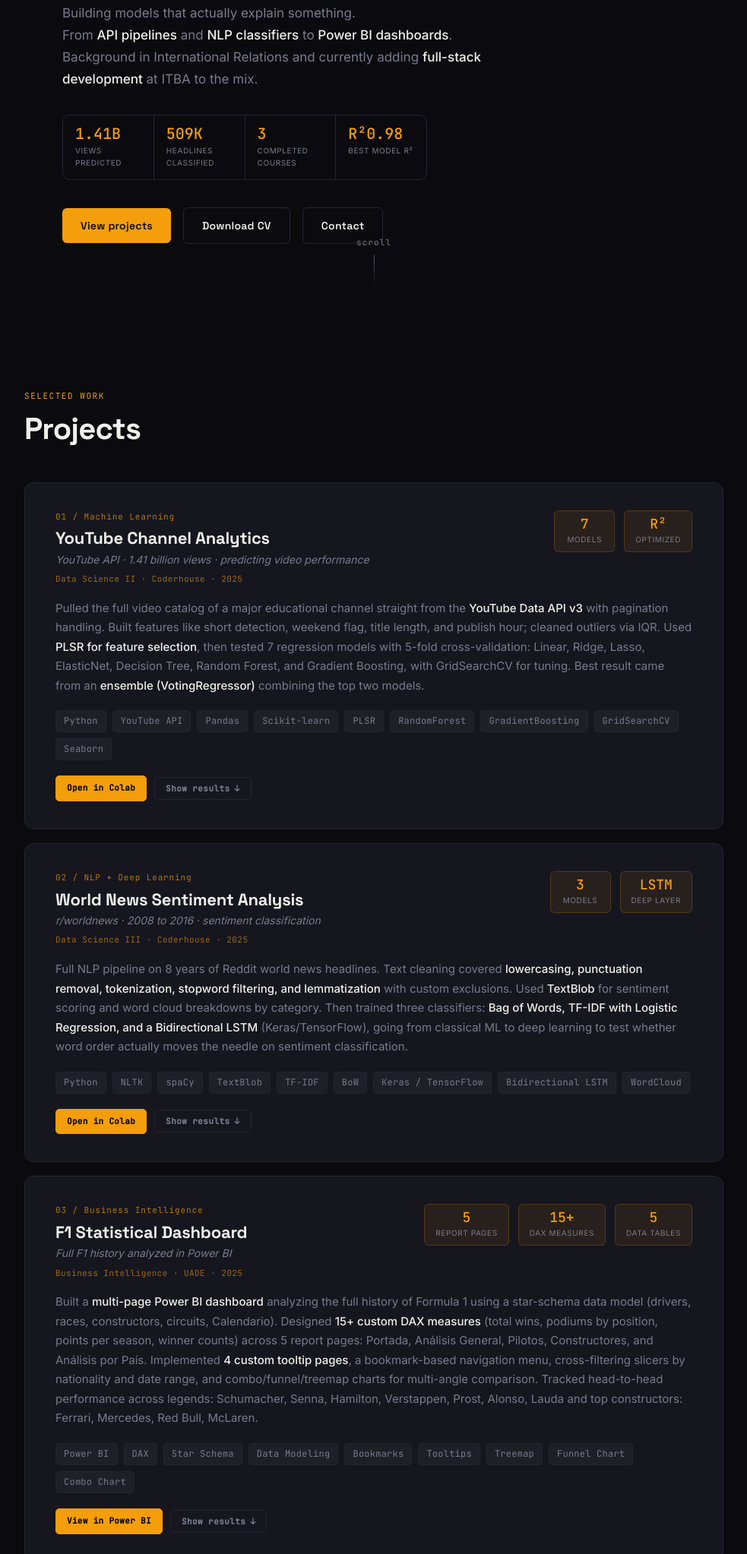
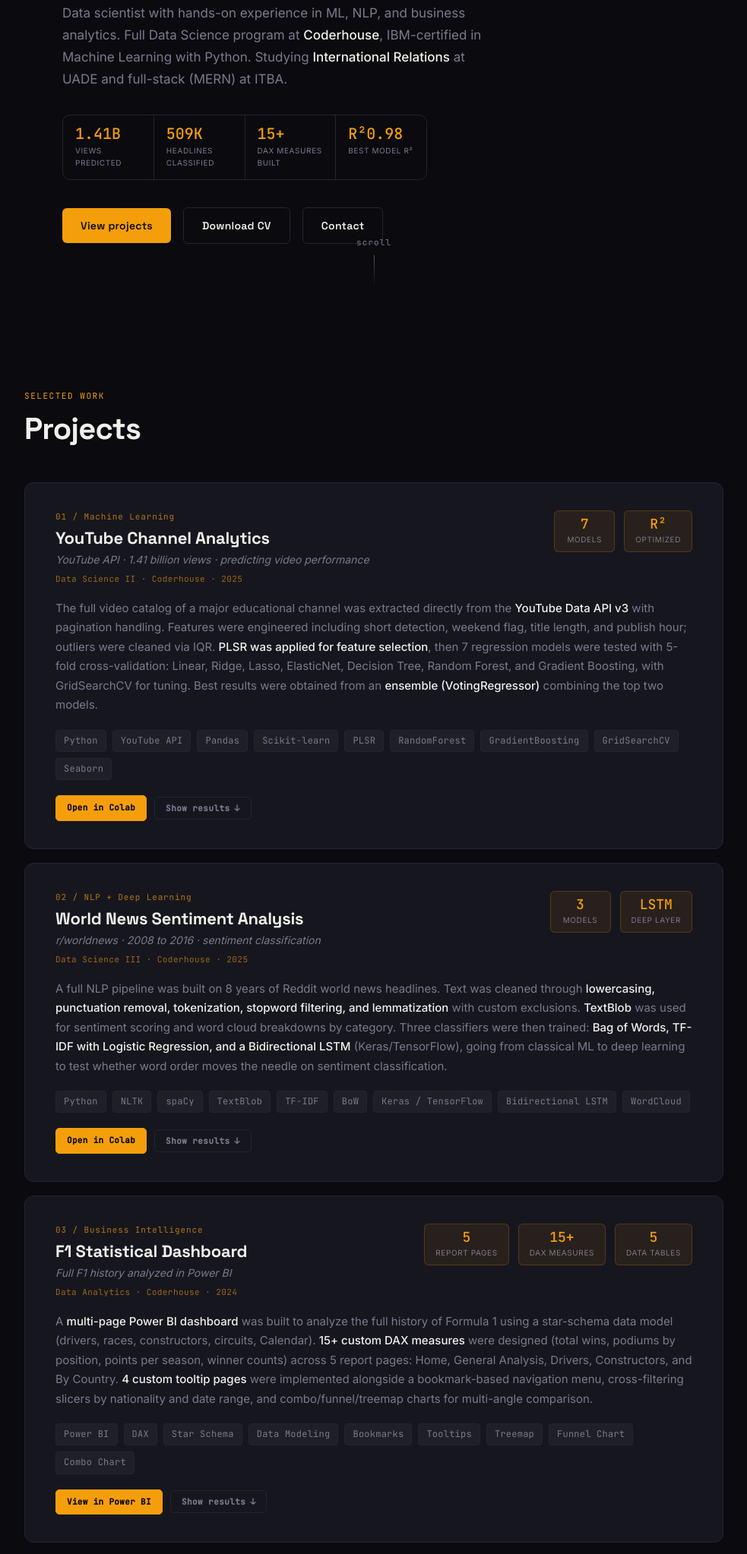
Before and after one commit to DanteLamorte/portfolio, a plain HTML site: page index.html in a window 1280 px wide. Shown: the part 387-2433 px from the top of the page at 76% size, without its empty margins (148-1131 px from the left). Drawn offline with Linux system fonts and the light colour scheme.

Commit message:
about details + image update

```diff
--- a/index.html
+++ b/index.html
@@ -10,6 +10,9 @@
 <meta property="og:description" content="Data Scientist specializing in Python, machine learning, NLP, and Power BI. Portfolio of end-to-end ML pipelines and BI dashboards.">
 <meta property="og:type" content="website">
 <meta property="og:url" content="https://dantelamorte.github.io">
+<meta property="og:image" content="https://dantelamorte.github.io/media/portada.png">
+<meta property="og:image:width" content="1200">
+<meta property="og:image:height" content="630">
 <link rel="preconnect" href="https://fonts.googleapis.com">
 <link href="https://fonts.googleapis.com/css2?family=Space+Grotesk:wght@300;400;500;600;700&family=Inter:wght@300;400;500&family=JetBrains+Mono:wght@400;500&display=swap" rel="stylesheet">
 <style>
@@ -526,7 +529,7 @@
     display: grid;
     grid-template-columns: 1fr 1fr;
     gap: 40px;
-    align-items: center;
+    align-items: start;
   }
 
   .about-text {
@@ -1047,8 +1050,8 @@
         <span class="hero-stat-label" data-i18n="hero_stat2_label">Headlines classified</span>
       </div>
       <div class="hero-stat">
-        <span class="hero-stat-value" data-count="3" data-suffix="">3</span>
-        <span class="hero-stat-label" data-i18n="hero_stat3_label">Completed courses</span>
+        <span class="hero-stat-value" data-count="15" data-suffix="+">15+</span>
+        <span class="hero-stat-label" data-i18n="hero_stat3_label">DAX measures built</span>
       </div>
       <div class="hero-stat">
         <span class="hero-stat-value">R²0.98</span>
@@ -1341,7 +1344,7 @@
           <p class="project-index" data-i18n="proj3_index">03 / Business Intelligence</p>
           <h3 class="project-title">F1 Statistical Dashboard</h3>
           <p class="project-subtitle" data-i18n="proj3_subtitle">Full F1 history analyzed in Power BI</p>
-          <p style="font-family:var(--mono);font-size:11px;color:var(--accent);opacity:0.6;margin-top:6px;letter-spacing:0.04em;">Business Intelligence · UADE · 2025</p>
+          <p style="font-family:var(--mono);font-size:11px;color:var(--accent);opacity:0.6;margin-top:6px;letter-spacing:0.04em;">Data Analytics · Coderhouse · 2024</p>
         </div>
         <div class="project-metrics">
           <div class="metric">
@@ -1398,7 +1401,7 @@
 
               <!-- Bookmark nav tabs -->
               <div style="display:flex;background:#100f1e;border-bottom:1px solid #2a2840;overflow-x:auto;">
-                <button onclick="pbiSwitch('portada')" id="pbi-tab-portada" style="background:rgba(167,139,250,0.12);border:none;border-bottom:2px solid #A78BFA;padding:9px 16px;font-size:11px;font-family:var(--mono);color:#A78BFA;cursor:pointer;white-space:nowrap;transition:all 0.15s;">Portada</button>
+                <button onclick="pbiSwitch('portada')" id="pbi-tab-portada" data-i18n="pbi_tab_portada" style="background:rgba(167,139,250,0.12);border:none;border-bottom:2px solid #A78BFA;padding:9px 16px;font-size:11px;font-family:var(--mono);color:#A78BFA;cursor:pointer;white-space:nowrap;transition:all 0.15s;">Home</button>
                 <button onclick="pbiSwitch('general')" id="pbi-tab-general" data-i18n="pbi_tab_general" style="background:none;border:none;border-bottom:2px solid transparent;padding:9px 16px;font-size:11px;font-family:var(--mono);color:#555;cursor:pointer;white-space:nowrap;transition:all 0.15s;">General Analysis</button>
                 <button onclick="pbiSwitch('pilotos')" id="pbi-tab-pilotos" data-i18n="pbi_tab_pilotos" style="background:none;border:none;border-bottom:2px solid transparent;padding:9px 16px;font-size:11px;font-family:var(--mono);color:#555;cursor:pointer;white-space:nowrap;transition:all 0.15s;">Drivers</button>
                 <button onclick="pbiSwitch('constructores')" id="pbi-tab-constructores" data-i18n="pbi_tab_constructores" style="background:none;border:none;border-bottom:2px solid transparent;padding:9px 16px;font-size:11px;font-family:var(--mono);color:#555;cursor:pointer;white-space:nowrap;transition:all 0.15s;">Constructors</button>
@@ -1631,11 +1634,11 @@
           <div>
             <p class="expand-section-title" data-i18n="proj3_r2_title">Data model · tables &amp; relationships (star schema)</p>
             <div class="sentiment-row">
-              <div class="sent-block" style="min-width:130px;flex:1;"><span class="sent-val" style="color:var(--accent);font-size:15px;">drivers</span><span class="sent-label">Piloto · driverRef · nationality</span></div>
-              <div class="sent-block" style="min-width:130px;flex:1;"><span class="sent-val" style="color:var(--accent);font-size:15px;">races</span><span class="sent-label">Fecha · country · circuit</span></div>
-              <div class="sent-block" style="min-width:130px;flex:1;"><span class="sent-val" style="color:var(--accent);font-size:15px;">constructors</span><span class="sent-label">Constructor · nationality</span></div>
-              <div class="sent-block" style="min-width:130px;flex:1;"><span class="sent-val" style="color:var(--accent);font-size:15px;">circuits</span><span class="sent-label">Circuito · country</span></div>
-              <div class="sent-block" style="min-width:130px;flex:1;"><span class="sent-val" style="color:var(--accent);font-size:15px;">Calendario</span><span class="sent-label">Date table · jerarquía</span></div>
+              <div class="sent-block" style="min-width:130px;flex:1;"><span class="sent-val" style="color:var(--accent);font-size:15px;">drivers</span><span class="sent-label" data-i18n="pbi_col_drivers">Driver · driverRef · nationality</span></div>
+              <div class="sent-block" style="min-width:130px;flex:1;"><span class="sent-val" style="color:var(--accent);font-size:15px;">races</span><span class="sent-label" data-i18n="pbi_col_races">Date · country · circuit</span></div>
+              <div class="sent-block" style="min-width:130px;flex:1;"><span class="sent-val" style="color:var(--accent);font-size:15px;">constructors</span><span class="sent-label" data-i18n="pbi_col_constructors">Constructor · nationality</span></div>
+              <div class="sent-block" style="min-width:130px;flex:1;"><span class="sent-val" style="color:var(--accent);font-size:15px;">circuits</span><span class="sent-label" data-i18n="pbi_col_circuits">Circuit · country</span></div>
+              <div class="sent-block" style="min-width:130px;flex:1;"><span class="sent-val" style="color:var(--accent);font-size:15px;" data-i18n="pbi_table_calendario">Calendario</span><span class="sent-label" data-i18n="pbi_col_calendario">Date table · hierarchy</span></div>
             </div>
           </div>
 
@@ -1844,15 +1847,12 @@
   <p class="section-label" data-i18n="section_about_label">Background</p>
   <h2 class="section-title" data-i18n="section_about_title">About</h2>
 
+  <p class="about-text" data-i18n-html="about_text" style="max-width:680px;margin-bottom:40px;">
+    Guided by a drive to use data to measure, understand, and explain the complex problems that shape today's world.<br><br>
+    Freelance data analyst, applying ML models and statistical analysis to real decisions.
+  </p>
+
   <div class="about-grid">
-    <div>
-      <p class="about-text" data-i18n-html="about_text">
-        Based in Buenos Aires. I build data systems end to end: API extraction, feature engineering, ensemble models, Power BI dashboards. Always focused on what the data actually answers, not just the metric.<br><br>
-        Studying <strong>International Relations</strong> at UADE means I actually read the context around a dataset, not just the numbers. That's what shaped the World News NLP project: understanding why certain headlines dominate matters as much as what the classifier gets right.<br><br>
-        Currently learning <strong>full-stack web development</strong> at ITBA. Freelance analytical work for marketing clients on the side.
-      </p>
-    </div>
-
     <div>
       <p data-i18n="about_edu_title" style="font-family: var(--sans); font-size: 13px; font-weight: 600; color: var(--accent); text-transform: uppercase; letter-spacing: 0.08em; margin-bottom: 16px;">Education</p>
       <div class="cert-list">
@@ -1884,8 +1884,10 @@
           </div>
         </div>
       </div>
-
-      <p data-i18n="about_cert_title" style="font-family: var(--sans); font-size: 13px; font-weight: 600; color: var(--accent); text-transform: uppercase; letter-spacing: 0.08em; margin-top: 28px; margin-bottom: 16px;">Certifications</p>
+    </div>
+
+    <div>
+      <p data-i18n="about_cert_title" style="font-family: var(--sans); font-size: 13px; font-weight: 600; color: var(--accent); text-transform: uppercase; letter-spacing: 0.08em; margin-bottom: 16px;">Certifications</p>
       <div class="cert-list">
         <div class="cert-item">
           <div class="cert-icon" style="background:#fff;overflow:hidden;">
@@ -2234,13 +2236,10 @@
       nav_contact: 'Contact',
       // Hero
       hero_eyebrow: 'Data Scientist · Buenos Aires',
-      hero_bio: `Building models that actually explain something.<br>
-        From <strong>API pipelines</strong> and <strong>NLP classifiers</strong> to
-        <strong>Power BI dashboards</strong>. Background in International Relations
-        and currently adding <strong>full-stack development</strong> at ITBA to the mix.`,
+      hero_bio: `Data scientist with hands-on experience in ML, NLP, and business analytics. Full Data Science program at <strong>Coderhouse</strong>, IBM-certified in Machine Learning with Python. Studying <strong>International Relations</strong> at UADE and full-stack (MERN) at ITBA.`,
       hero_stat1_label: 'Views predicted',
       hero_stat2_label: 'Headlines classified',
-      hero_stat3_label: 'Completed courses',
+      hero_stat3_label: 'DAX measures built',
       hero_stat4_label: 'Best model R²',
       hero_btn_projects: 'View projects',
       hero_btn_cv: 'Download CV',
@@ -2251,14 +2250,14 @@
       // Project 01
       proj1_index: '01 / Machine Learning',
       proj1_subtitle: 'YouTube API · 1.41 billion views · predicting video performance',
-      proj1_desc: `Pulled the full video catalog of a major educational channel straight from the <strong>YouTube Data API v3</strong> with pagination handling. Built features like short detection, weekend flag, title length, and publish hour; cleaned outliers via IQR. Used <strong>PLSR for feature selection</strong>, then tested 7 regression models with 5-fold cross-validation: Linear, Ridge, Lasso, ElasticNet, Decision Tree, Random Forest, and Gradient Boosting, with GridSearchCV for tuning. Best result came from an <strong>ensemble (VotingRegressor)</strong> combining the top two models.`,
+      proj1_desc: `The full video catalog of a major educational channel was extracted directly from the <strong>YouTube Data API v3</strong> with pagination handling. Features were engineered including short detection, weekend flag, title length, and publish hour; outliers were cleaned via IQR. <strong>PLSR was applied for feature selection</strong>, then 7 regression models were tested with 5-fold cross-validation: Linear, Ridge, Lasso, ElasticNet, Decision Tree, Random Forest, and Gradient Boosting, with GridSearchCV for tuning. Best results were obtained from an <strong>ensemble (VotingRegressor)</strong> combining the top two models.`,
       proj1_r1_title: 'Dataset · Extra History (YouTube channel)',
       proj1_r2_title: 'Feature Selection · PLSR (variable weights)',
       proj1_r3_title: '7-model comparison (5-fold cross-validation)',
       // Project 02
       proj2_index: '02 / NLP + Deep Learning',
       proj2_subtitle: 'r/worldnews · 2008 to 2016 · sentiment classification',
-      proj2_desc: `Full NLP pipeline on 8 years of Reddit world news headlines. Text cleaning covered <strong>lowercasing, punctuation removal, tokenization, stopword filtering, and lemmatization</strong> with custom exclusions. Used <strong>TextBlob</strong> for sentiment scoring and word cloud breakdowns by category. Then trained three classifiers: <strong>Bag of Words, TF-IDF with Logistic Regression, and a Bidirectional LSTM</strong> (Keras/TensorFlow), going from classical ML to deep learning to test whether word order actually moves the needle on sentiment classification.`,
+      proj2_desc: `A full NLP pipeline was built on 8 years of Reddit world news headlines. Text was cleaned through <strong>lowercasing, punctuation removal, tokenization, stopword filtering, and lemmatization</strong> with custom exclusions. <strong>TextBlob</strong> was used for sentiment scoring and word cloud breakdowns by category. Three classifiers were then trained: <strong>Bag of Words, TF-IDF with Logistic Regression, and a Bidirectional LSTM</strong> (Keras/TensorFlow), going from classical ML to deep learning to test whether word order moves the needle on sentiment classification.`,
       proj2_r1_title: 'Sentiment distribution · 509,236 headlines (2008-2016)',
       proj2_r2_title: 'Most frequent words · all headlines',
       proj2_r3_title: 'Top words by sentiment (BoW coefficient)',
@@ -2266,14 +2265,14 @@
       // Project 03
       proj3_index: '03 / Business Intelligence',
       proj3_subtitle: 'Full F1 history analyzed in Power BI',
-      proj3_desc: `Built a <strong>multi-page Power BI dashboard</strong> analyzing the full history of Formula 1 using a star-schema data model (drivers, races, constructors, circuits, Calendario). Designed <strong>15+ custom DAX measures</strong> (total wins, podiums by position, points per season, winner counts) across 5 report pages: Portada, Análisis General, Pilotos, Constructores, and Análisis por País. Implemented <strong>4 custom tooltip pages</strong>, a bookmark-based navigation menu, cross-filtering slicers by nationality and date range, and combo/funnel/treemap charts for multi-angle comparison. Tracked head-to-head performance across legends: Schumacher, Senna, Hamilton, Verstappen, Prost, Alonso, Lauda and top constructors: Ferrari, Mercedes, Red Bull, McLaren.`,
+      proj3_desc: `A <strong>multi-page Power BI dashboard</strong> was built to analyze the full history of Formula 1 using a star-schema data model (drivers, races, constructors, circuits, Calendar). <strong>15+ custom DAX measures</strong> were designed (total wins, podiums by position, points per season, winner counts) across 5 report pages: Home, General Analysis, Drivers, Constructors, and By Country. <strong>4 custom tooltip pages</strong> were implemented alongside a bookmark-based navigation menu, cross-filtering slicers by nationality and date range, and combo/funnel/treemap charts for multi-angle comparison.`,
       proj3_r1_title: 'Interactive dashboard · preview',
       proj3_r2_title: 'Data model · tables &amp; relationships (star schema)',
       proj3_r3_title: 'Custom DAX measures (MEDIDAS table)',
       // Project 04
       proj4_index: '04 / Exploratory Analysis + Regression',
       proj4_subtitle: 'EDA and predictive modeling on academic results',
-      proj4_desc: `Dataset of 2,999 students with 19 variables: parental involvement, sleep hours, tutoring sessions, school type, and more. Handled <strong>missing values with mode imputation</strong>, encoded categoricals, and ran <strong>correlation-based feature selection</strong> to cut the noise before modeling. Trained a <strong>Random Forest Regressor</strong> and evaluated with R², MSE, and MAE. Attendance came out as the single strongest predictor by a wide margin. Gender and income level? Near-zero correlation with outcomes in this dataset.`,
+      proj4_desc: `Dataset of 2,999 students with 19 variables: parental involvement, sleep hours, tutoring sessions, school type, and more. <strong>Missing values were handled with mode imputation</strong>, categoricals were encoded, and <strong>correlation-based feature selection</strong> was applied to cut the noise before modeling. A <strong>Random Forest Regressor</strong> was trained and evaluated with R², MSE, and MAE. Attendance came out as the single strongest predictor by a wide margin. Gender and income level showed near-zero correlation with outcomes in this dataset.`,
       proj4_r1_title: 'Correlation with exam result (all variables)',
       proj4_r2_title: 'Model metrics · Random Forest Regressor',
       proj4_r3_title: 'Variables dropped in feature selection (correlation &lt; |0.03|)',
@@ -2295,9 +2294,8 @@
       section_about_title: 'About',
       about_edu_title: 'Education',
       about_cert_title: 'Certifications',
-      about_text: `Based in Buenos Aires. I build data systems end to end: API extraction, feature engineering, ensemble models, Power BI dashboards. Always focused on what the data actually answers, not just the metric.<br><br>
-        Studying <strong>International Relations</strong> at UADE means I actually read the context around a dataset, not just the numbers. That's what shaped the World News NLP project: understanding why certain headlines dominate matters as much as what the classifier gets right.<br><br>
-        Currently learning <strong>full-stack web development</strong> at ITBA. Freelance analytical work for marketing clients on the side.`,
+      about_text: `Guided by a drive to use data to measure, understand, and explain the complex problems that shape today's world.<br><br>
+        Freelance data analyst, applying ML models and statistical analysis to real decisions.`,
       // Contact
       section_contact_label: 'Get in touch',
       contact_title: "Let's work together",
@@ -2308,7 +2306,12 @@
       footer_lang1: 'Spanish (Native)', footer_lang2: 'English (Fluent, FCE Grade A)',
       copy_copied: '✓ Copied!',
       // PBI mockup
-      pbi_tab_general: 'General Analysis', pbi_tab_pilotos: 'Drivers', pbi_tab_constructores: 'Constructors', pbi_tab_paises: 'By Country',
+      pbi_tab_portada: 'Home', pbi_tab_general: 'General Analysis', pbi_tab_pilotos: 'Drivers', pbi_tab_constructores: 'Constructors', pbi_tab_paises: 'By Country',
+      pbi_col_drivers: 'Driver · driverRef · nationality',
+      pbi_col_races: 'Date · country · circuit',
+      pbi_col_constructors: 'Constructor · nationality',
+      pbi_col_circuits: 'Circuit · country',
+      pbi_table_calendario: 'Calendar', pbi_col_calendario: 'Date table · hierarchy',
       pbi_seasons: 'Seasons', pbi_races: 'Races', pbi_drivers: 'Drivers', pbi_countries: 'Countries', pbi_circuits: 'Circuits',
       pbi_year_label: 'Year:', pbi_nat_label: 'Nat.:', pbi_all: 'All',
       pbi_races_per_season: 'Races per season · line chart',
@@ -2340,13 +2343,10 @@
       nav_contact: 'Contacto',
       // Hero
       hero_eyebrow: 'Data Scientist · Buenos Aires',
-      hero_bio: `Construyo modelos que realmente explican algo.<br>
-        Desde <strong>pipelines de APIs</strong> y <strong>clasificadores NLP</strong> hasta
-        <strong>dashboards en Power BI</strong>. Estudié Relaciones Internacionales
-        y actualmente sumo <strong>desarrollo full-stack</strong> en el ITBA.`,
+      hero_bio: `Data scientist con experiencia en ML, NLP y análisis de negocio. Carrera completa de Data Science en <strong>Coderhouse</strong>, certificado en Machine Learning con Python por <strong>IBM</strong>. Relaciones Internacionales en la UADE y full-stack (MERN) en el ITBA, en curso.`,
       hero_stat1_label: 'Vistas predichas',
       hero_stat2_label: 'Titulares clasificados',
-      hero_stat3_label: 'Cursos completados',
+      hero_stat3_label: 'Medidas DAX creadas',
       hero_stat4_label: 'Mejor R² de modelo',
       hero_btn_projects: 'Ver proyectos',
       hero_btn_cv: 'Descargar CV',
@@ -2364,7 +2364,7 @@
       // Project 02
       proj2_index: '02 / NLP + Deep Learning',
       proj2_subtitle: 'r/worldnews · 2008 a 2016 · clasificación de sentimiento',
-      proj2_desc: `Pipeline NLP completo sobre 8 años de titulares de Reddit World News. El preprocesamiento incluyó <strong>minúsculas, eliminación de puntuación, tokenización, filtrado de stopwords y lematización</strong> con exclusiones personalizadas. Se usó <strong>TextBlob</strong> para scoring de sentimiento y nubes de palabras por categoría. Luego se entrenaron tres clasificadores: <strong>Bag of Words, TF-IDF con Regresión Logística y un LSTM Bidireccional</strong> (Keras/TensorFlow), para comparar ML clásico con deep learning en clasificación de sentimiento.`,
+      proj2_desc: `Se construyó un pipeline NLP completo sobre 8 años de titulares de Reddit World News. El preprocesamiento incluyó <strong>minúsculas, eliminación de puntuación, tokenización, filtrado de stopwords y lematización</strong> con exclusiones personalizadas. Se usó <strong>TextBlob</strong> para scoring de sentimiento y nubes de palabras por categoría. Se entrenaron tres clasificadores: <strong>Bag of Words, TF-IDF con Regresión Logística y un LSTM Bidireccional</strong> (Keras/TensorFlow), para comparar ML clásico con deep learning en clasificación de sentimiento.`,
       proj2_r1_title: 'Distribución de sentimiento · 509.236 titulares (2008-2016)',
       proj2_r2_title: 'Palabras más frecuentes · todos los titulares',
       proj2_r3_title: 'Palabras más relevantes por sentimiento (coeficiente BoW)',
@@ -2372,7 +2372,7 @@
       // Project 03
       proj3_index: '03 / Business Intelligence',
       proj3_subtitle: 'Historia completa de la F1 analizada en Power BI',
-      proj3_desc: `Desarrollé un <strong>dashboard multi-página en Power BI</strong> que analiza toda la historia de la Fórmula 1 con un modelo de datos en estrella (drivers, races, constructors, circuits, Calendario). Diseñé <strong>más de 15 medidas DAX personalizadas</strong> (victorias totales, podios por posición, puntos por temporada, cantidad de ganadores) en 5 páginas: Portada, Análisis General, Pilotos, Constructores y Análisis por País. Implementé <strong>4 páginas de tooltips personalizados</strong>, menú de navegación con bookmarks, slicers cruzados por nacionalidad y rango de fechas, y gráficos combo, embudo y treemap.`,
+      proj3_desc: `Se desarrolló un <strong>dashboard multi-página en Power BI</strong> para analizar toda la historia de la Fórmula 1 con un modelo de datos en estrella (drivers, races, constructors, circuits, Calendario). Se diseñaron <strong>más de 15 medidas DAX personalizadas</strong> (victorias totales, podios por posición, puntos por temporada, cantidad de ganadores) en 5 páginas: Portada, Análisis General, Pilotos, Constructores y Análisis por País. Se implementaron <strong>4 páginas de tooltips personalizados</strong>, menú de navegación con bookmarks, slicers cruzados por nacionalidad y rango de fechas, y gráficos combo, embudo y treemap.`,
       proj3_r1_title: 'Dashboard interactivo · preview',
       proj3_r2_title: 'Modelo de datos · tablas y relaciones (esquema estrella)',
       proj3_r3_title: 'Medidas DAX personalizadas (tabla MEDIDAS)',
@@ -2401,9 +2401,8 @@
       section_about_title: 'Sobre mí',
       about_edu_title: 'Educación',
       about_cert_title: 'Certificaciones',
-      about_text: `Basado en Buenos Aires. Construyo sistemas de datos de punta a punta: extracción por API, feature engineering, modelos de ensamble, dashboards en Power BI. Siempre enfocado en lo que los datos realmente responden, no solo en la métrica.<br><br>
-        Estudiar <strong>Relaciones Internacionales</strong> en la UADE me permite leer el contexto detrás de un dataset, no solo los números. Eso marcó el proyecto de NLP sobre noticias: entender por qué ciertos titulares dominan es tan importante como lo que clasifica bien el modelo.<br><br>
-        Actualmente aprendiendo <strong>desarrollo web full-stack</strong> en el ITBA. Trabajo freelance de análisis para clientes de marketing.`,
+      about_text: `Guiado por mi afán de utilizar datos para medir, comprender y explicar las complejas problemáticas que se presentan en el mundo actual.<br><br>
+        Analista de datos freelance, aplicando modelos de ML y análisis estadístico a decisiones reales.`,
       // Contact
       section_contact_label: 'Contacto',
       contact_title: 'Trabajemos juntos',
@@ -2414,7 +2413,12 @@
       footer_lang1: 'Español (Nativo)', footer_lang2: 'Inglés (Fluido, FCE Grade A)',
       copy_copied: '✓ ¡Copiado!',
       // PBI mockup
-      pbi_tab_general: 'Análisis General', pbi_tab_pilotos: 'Pilotos', pbi_tab_constructores: 'Constructores', pbi_tab_paises: 'Por País',
+      pbi_tab_portada: 'Portada', pbi_tab_general: 'Análisis General', pbi_tab_pilotos: 'Pilotos', pbi_tab_constructores: 'Constructores', pbi_tab_paises: 'Por País',
+      pbi_col_drivers: 'Piloto · driverRef · nacionalidad',
+      pbi_col_races: 'Fecha · país · circuito',
+      pbi_col_constructors: 'Constructor · nacionalidad',
+      pbi_col_circuits: 'Circuito · país',
+      pbi_table_calendario: 'Calendario', pbi_col_calendario: 'Tabla de fechas · jerarquía',
       pbi_seasons: 'Temporadas', pbi_races: 'Carreras', pbi_drivers: 'Pilotos', pbi_countries: 'Países', pbi_circuits: 'Circuitos',
       pbi_year_label: 'Año:', pbi_nat_label: 'Nac.:', pbi_all: 'Todos',
       pbi_races_per_season: 'Carreras por temporada · line chart',
```
Also changed, not shown: portfolio_dante_lamorte.html (+49 -47 lines), media/logo3.png, media/portada.png (added).
